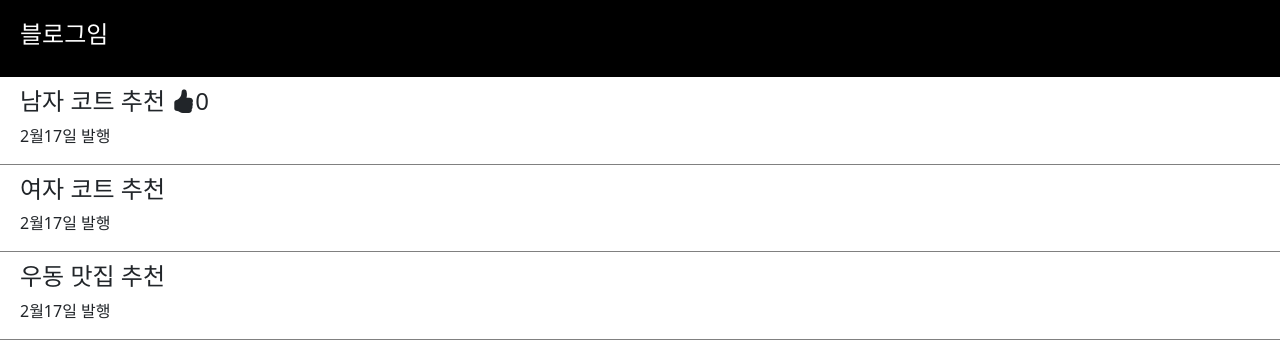
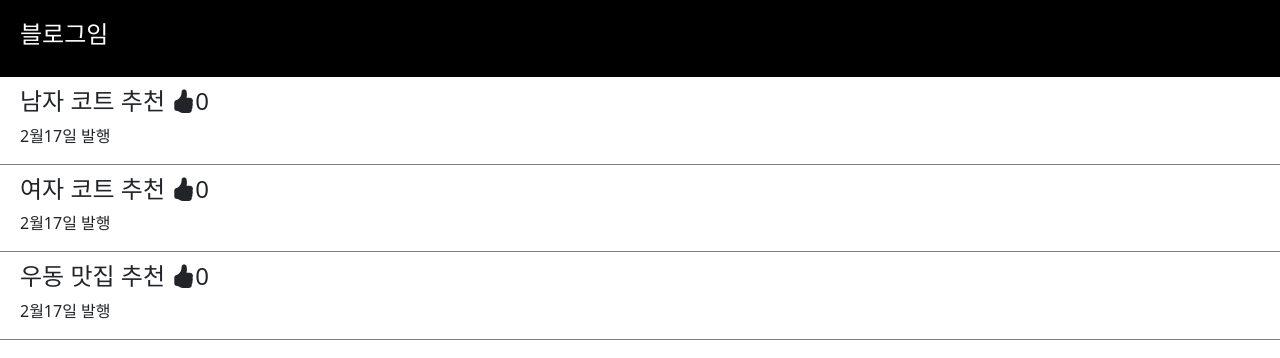
Before and after one commit to optimalMachine/my-portfolio-blog, a React (Create React App) app in the folder blog-frontend/: page / in a window 1280 px wide. Shown: the top 358 px of the page. Built offline with nearby package versions, Linux system fonts and the light colour scheme.

Commit message:
Update App.js
more data binding...

```diff
--- a/blog-frontend/src/App.js
+++ b/blog-frontend/src/App.js
@@ -14,8 +14,10 @@ function App() {
             <div className="black-nav">
                 <h4>블로그임</h4>
             </div>
-            <div className="list">
-                <h4 onClick={()=>{setModal(!modal)}}>{글제목[0]} <span onClick={()=>setCounter(counter+1)}><i class="bi bi-hand-thumbs-up-fill"></i></span>{counter}</h4>
+           {
+                글제목.map(function(a,i){
+                    return(<div className="list">
+                        <h4 onClick={()=>{setModal(!modal)}}>{글제목[i]} <span onClick={()=>setCounter(counter+1)}><i class="bi bi-hand-thumbs-up-fill"></i></span>{counter}</h4>
                         <p>2월17일 발행</p>
             {/* 남자 코트 에서 여자 코트 변경 버튼 */}
             {/* <button onClick={()=>{
@@ -24,14 +26,10 @@ function App() {
                 셋글제목(temp);
             }}>change</button> */}
                     </div>
-            <div className="list">
-                <h4 onClick={()=>{setModal(!modal)}}>{글제목[1]}</h4>
-                <p>2월17일 발행</p>
-            </div>
-            <div className="list">
-                <h4 onClick={()=>{setModal(!modal)}}>{글제목[2]}</h4>
-                <p>2월17일 발행</p>
-            </div>
+                    )
+                })
+
+            }
     {/* 이름 순서 정렬 버튼 */}
     {/* <button onClick={()=>{
         var temp = [...글제목];
```
Lines whose indentation alone changed are shown as unchanged.
